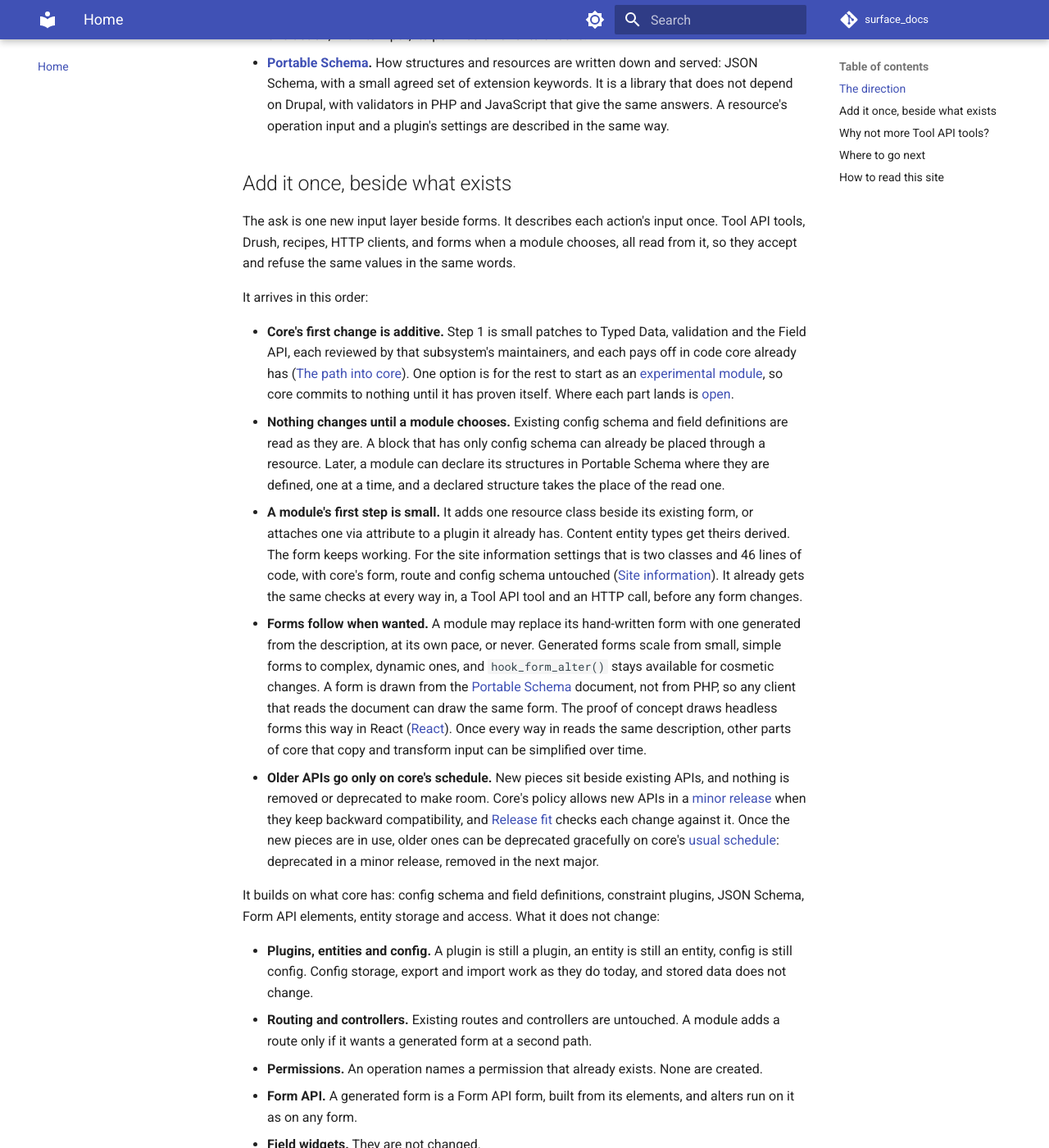
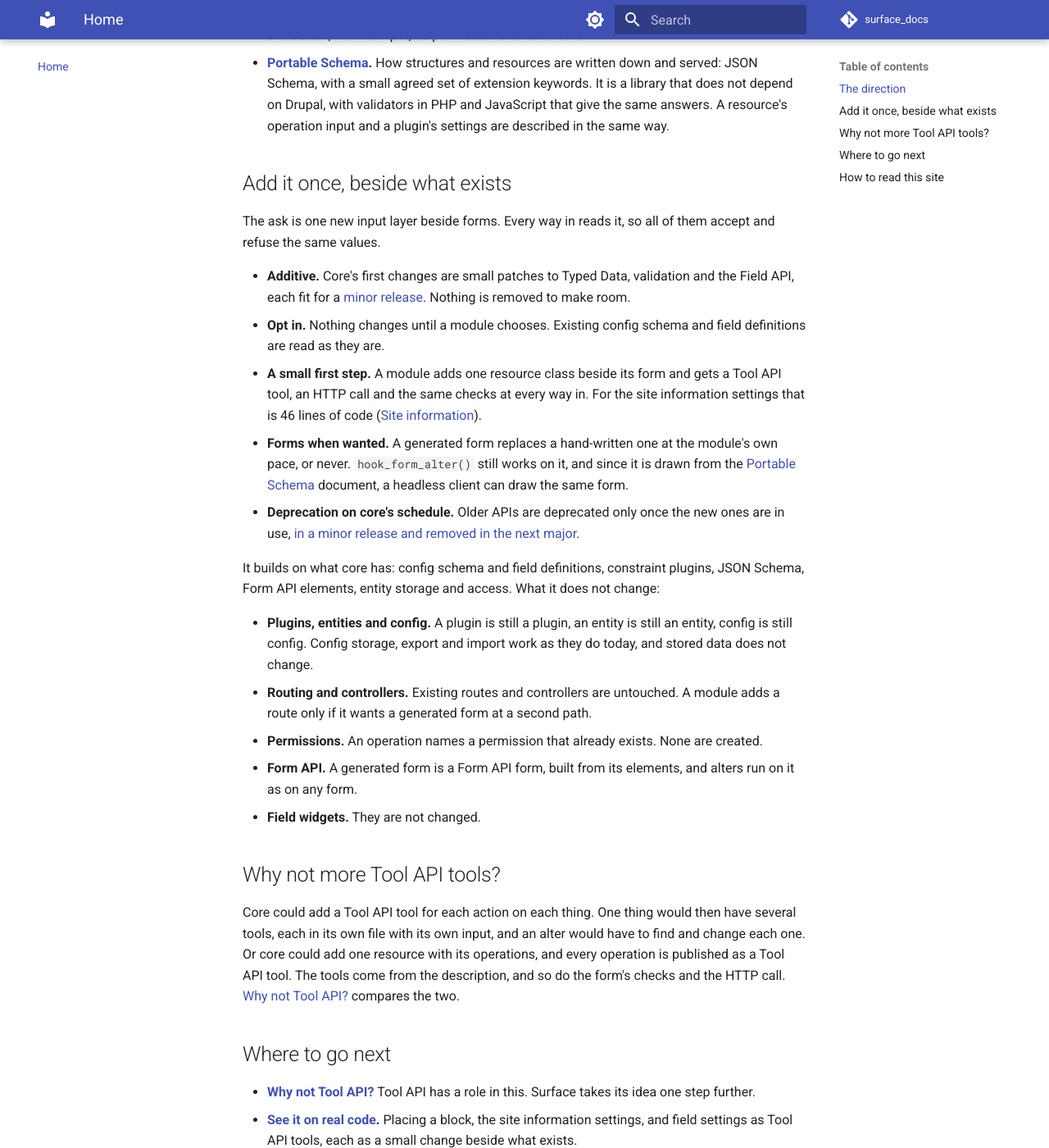
Before and after one commit to mlander/surface_docs, an MkDocs documentation site: the page built from docs/index.md, in a window 1280 px wide and 1400 px high, scrolled down 789 px. Shown: the whole window at 82% size. Built offline with MkDocs 1.6.1 and Material for MkDocs 9.7.7, drawn with Linux system fonts in a browser that asks for light colours; comment, search, counter and statistics services are not loaded.

Commit message:
Home: shorter add-it-once section

```diff
--- a/docs/index.md
+++ b/docs/index.md
@@ -14,15 +14,13 @@ A module describes its data once. Three concepts carry it:
 
 ## Add it once, beside what exists
 
-The ask is one new input layer beside forms. It describes each action's input once. Tool API tools, Drush, recipes, HTTP clients, and forms when a module chooses, all read from it, so they accept and refuse the same values in the same words.
+The ask is one new input layer beside forms. Every way in reads it, so all of them accept and refuse the same values.
 
-It arrives in this order:
-
-- **Core's first change is additive.** Step 1 is small patches to Typed Data, validation and the Field API, each reviewed by that subsystem's maintainers, and each pays off in code core already has ([The path into core](path/index.md)). One option is for the rest to start as an [experimental module](https://www.drupal.org/about/core/policies/core-change-policies/experimental/policy-and-list), so core commits to nothing until it has proven itself. Where each part lands is [open](open/index.md#where-the-parts-land).
-- **Nothing changes until a module chooses.** Existing config schema and field definitions are read as they are. A block that has only config schema can already be placed through a resource. Later, a module can declare its structures in Portable Schema where they are defined, one at a time, and a declared structure takes the place of the read one.
-- **A module's first step is small.** It adds one resource class beside its existing form, or attaches one via attribute to a plugin it already has. Content entity types get theirs derived. The form keeps working. For the site information settings that is two classes and 46 lines of code, with core's form, route and config schema untouched ([Site information](adopting/site-information.md)). It already gets the same checks at every way in, a Tool API tool and an HTTP call, before any form changes.
-- **Forms follow when wanted.** A module may replace its hand-written form with one generated from the description, at its own pace, or never. Generated forms scale from small, simple forms to complex, dynamic ones, and `hook_form_alter()` stays available for cosmetic changes. A form is drawn from the [Portable Schema](path/portable-schema.md) document, not from PHP, so any client that reads the document can draw the same form. The proof of concept draws headless forms this way in React ([React](path/stays-in-poc.md#react)). Once every way in reads the same description, other parts of core that copy and transform input can be simplified over time.
-- **Older APIs go only on core's schedule.** New pieces sit beside existing APIs, and nothing is removed or deprecated to make room. Core's policy allows new APIs in a [minor release](https://www.drupal.org/about/core/policies/core-change-policies/allowed-changes#minor) when they keep backward compatibility, and [Release fit](path/release-fit.md) checks each change against it. Once the new pieces are in use, older ones can be deprecated gracefully on core's [usual schedule](https://www.drupal.org/about/core/policies/core-change-policies/allowed-changes#s-deprecations): deprecated in a minor release, removed in the next major.
+- **Additive.** Core's first changes are small patches to Typed Data, validation and the Field API, each fit for a [minor release](path/release-fit.md). Nothing is removed to make room.
+- **Opt in.** Nothing changes until a module chooses. Existing config schema and field definitions are read as they are.
+- **A small first step.** A module adds one resource class beside its form and gets a Tool API tool, an HTTP call and the same checks at every way in. For the site information settings that is 46 lines of code ([Site information](adopting/site-information.md)).
+- **Forms when wanted.** A generated form replaces a hand-written one at the module's own pace, or never. `hook_form_alter()` still works on it, and since it is drawn from the [Portable Schema](path/portable-schema.md) document, a headless client can draw the same form.
+- **Deprecation on core's schedule.** Older APIs are deprecated only once the new ones are in use, [in a minor release and removed in the next major](https://www.drupal.org/about/core/policies/core-change-policies/allowed-changes#s-deprecations).
 
 It builds on what core has: config schema and field definitions, constraint plugins, JSON Schema, Form API elements, entity storage and access. What it does not change:
 
```
